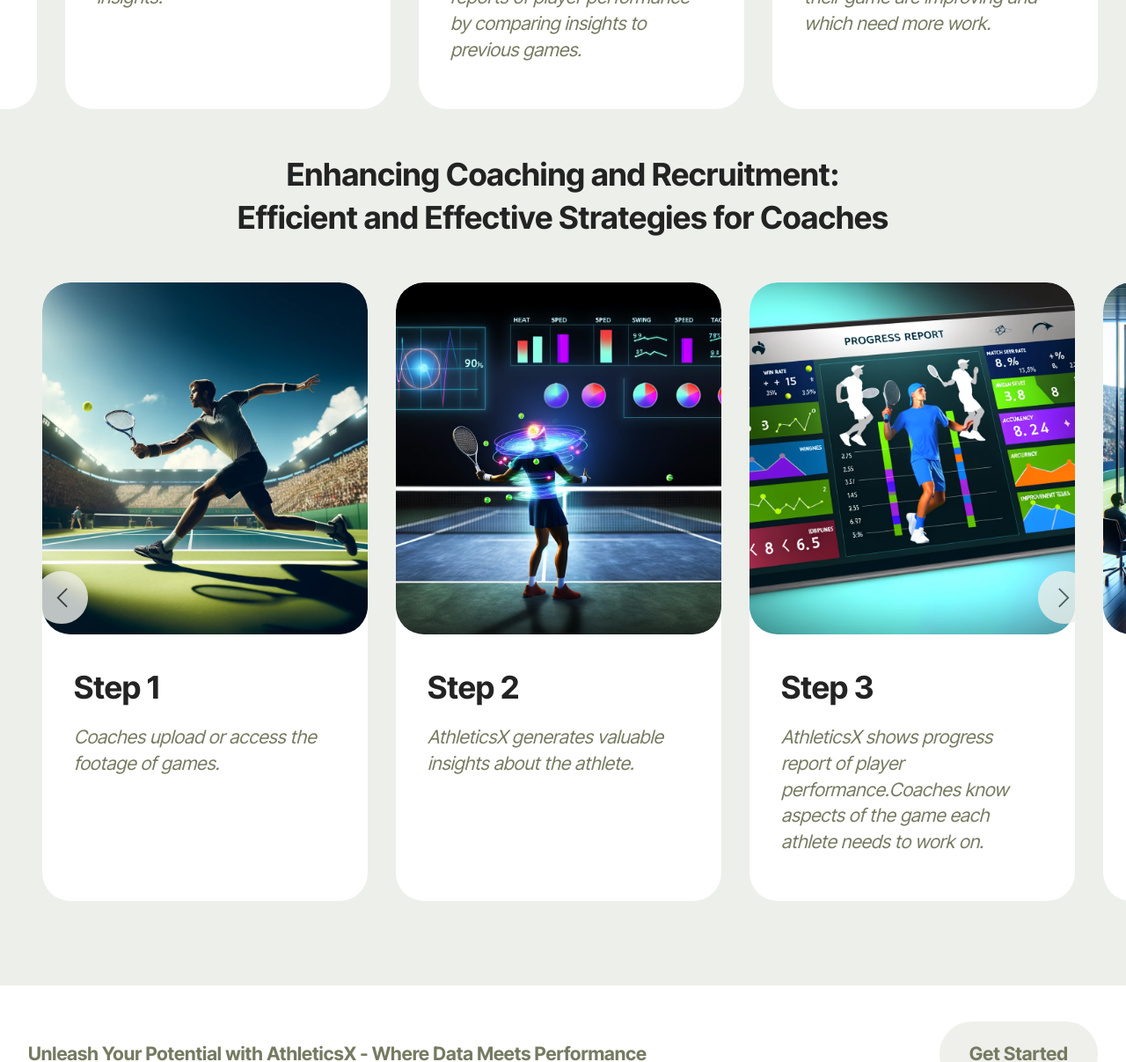
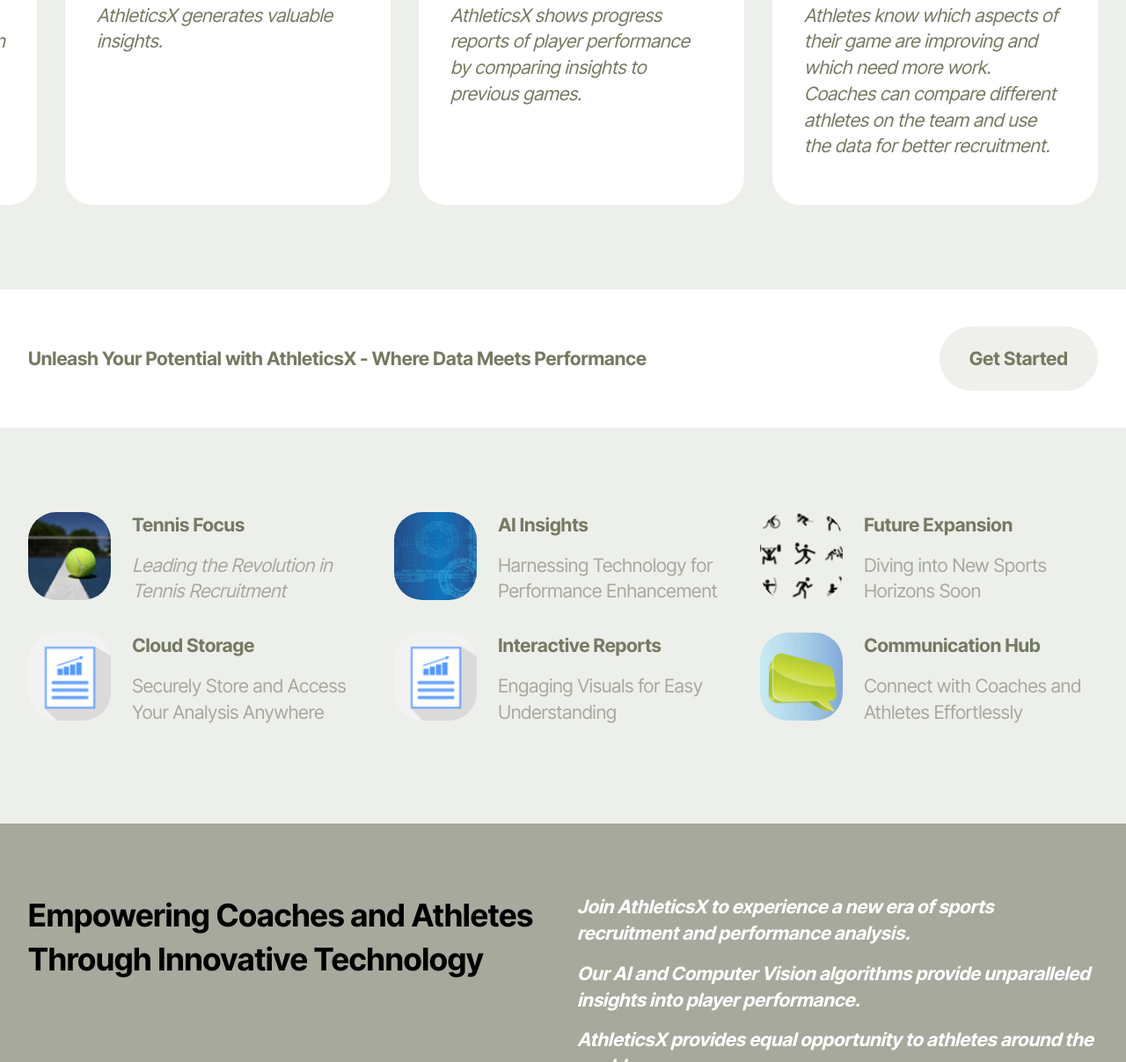
Before and after one commit to AthleticsX/AthleticsX.github.io, a plain HTML site: page index.html in a window 1280 px wide. Shown: the part 1593-2800 px from the top of the page at 88% size. Drawn offline with Linux system fonts and the light colour scheme; files whose address does not match are found by name.

Commit message:
Update index.html

```diff
--- a/index.html
+++ b/index.html
@@ -94,7 +94,7 @@
 				<div class="col-12 content-head">
 					<div class="mbr-section-head mb-5">
 						<h3 class="mbr-section-title mbr-fonts-style align-center mb-0 display-5">
-							<strong>Streamlining Game Insights: A Simple Yet Powerful Approach for Player Analysis</strong></h4>
+							<strong>Streamlining Game Insights for Enhanced Coaching and Recruitment: Simple, Effective Strategies for Player Analysis</strong></h4>
 
 					</div>
 				</div>
@@ -115,7 +115,7 @@
 								<h5 class="item-title mbr-fonts-style display-5">
 									<strong>Step 1</strong></h5>
 
-								<p class="mbr-text mbr-fonts-style mt-3 display-7"><em>Athletes upload footage of games.&nbsp;</em></p>
+								<p class="mbr-text mbr-fonts-style mt-3 display-7"><em>Athletes upload footage of games. Players and coaches can access these videos.&nbsp;</em></p>
 							</div>
 
 
@@ -164,7 +164,7 @@
 								<h5 class="item-title mbr-fonts-style display-5">
 									<strong>Step 4</strong></h5>
 
-								<p class="mbr-text mbr-fonts-style mt-3 display-7"><em>Athletes know which aspects of their game are improving and which need more work.</em></p>
+								<p class="mbr-text mbr-fonts-style mt-3 display-7"><em>Athletes know which aspects of their game are improving and which need more work. Coaches can compare different athletes on the team and use the data for better recruitment.</em></p>
 							</div>
 
 						</div>
@@ -185,108 +185,6 @@
 			</button>
 		</div>
 	</div>
-
-
-<div class="position-relative">
-		<div class="container">
-			<div class="row justify-content-center">
-				<div class="col-12 content-head">
-					<div class="mbr-section-head mb-5">
-						<h3 class="mbr-section-title mbr-fonts-style align-center mb-0 display-5"><br>
-							<strong>Enhancing Coaching and Recruitment: Efficient and Effective Strategies for Coaches</strong></h4>
-
-					</div>
-				</div>
-			</div>
-		</div>
-
-		<div class="embla" data-skip-snaps="true" data-align="center" data-contain-scroll="trimSnaps" data-auto-play="true" data-auto-play-interval="4" data-draggable="true">
-			<div class="embla__viewport container">
-				<div class="embla__container">
-					<div class="embla__slide slider-image item active" style="margin-left: 1rem; margin-right: 1rem;">
-						<div class="slide-content">
-							<div class="item-img">
-								<div class="item-wrapper">
-									<img src="assets/images/coach-player-upload.png" alt="" title="" data-slide-to="1" data-bs-slide-to="1">
-								</div>
-							</div>
-							<div class="item-content">
-								<h5 class="item-title mbr-fonts-style display-5">
-									<strong>Step 1</strong></h5>
-
-								<p class="mbr-text mbr-fonts-style mt-3 display-7"><em style="">Coaches upload or access the footage of games.&nbsp;</em></p>
-							</div>
-
-
-						</div>
-					</div>
-					<div class="embla__slide slider-image item" style="margin-left: 1rem; margin-right: 1rem;">
-						<div class="slide-content">
-							<div class="item-img">
-								<div class="item-wrapper">
-									<img src="assets/images/coach-valuable-insights.png" alt="" title="" data-slide-to="2" data-bs-slide-to="2">
-								</div>
-							</div>
-							<div class="item-content">
-								<h5 class="item-title mbr-fonts-style display-5">
-									<strong>Step 2</strong></h5>
-
-								<p class="mbr-text mbr-fonts-style mt-3 display-7"><em>AthleticsX generates valuable insights about the athlete. &nbsp;</em></p>
-							</div>
-
-						</div>
-					</div>
-					<div class="embla__slide slider-image item" style="margin-left: 1rem; margin-right: 1rem;">
-						<div class="slide-content">
-							<div class="item-img">
-								<div class="item-wrapper">
-									<img src="assets/images/coach-player-reports.png" alt="" title="" data-slide-to="3" data-bs-slide-to="3">
-								</div>
-							</div>
-							<div class="item-content">
-								<h5 class="item-title mbr-fonts-style display-5">
-									<strong>Step 3</strong></h5>
-
-								<p class="mbr-text mbr-fonts-style mt-3 display-7"><em>AthleticsX shows progress report of player performance.Coaches know aspects of the game each athlete needs to work on.&nbsp;</em></p>
-							</div>
-
-						</div>
-					</div>
-					<div class="embla__slide slider-image item" style="margin-left: 1rem; margin-right: 1rem;">
-						<div class="slide-content">
-							<div class="item-img">
-								<div class="item-wrapper">
-									<img src="assets/images/recruitment.png" alt="" title="" data-slide-to="4" data-bs-slide-to="4">
-								</div>
-							</div>
-							<div class="item-content">
-								<h5 class="item-title mbr-fonts-style display-5">
-									<strong>Step 4</strong></h5>
-
-								<p class="mbr-text mbr-fonts-style mt-3 display-7"><em>Coaches can compare different athletes on the team and use the data for better recruitment.
-</em></p>
-							</div>
-
-						</div>
-					</div>
-
-
-
-
-				</div>
-			</div>
-			<button class="embla__button embla__button--prev">
-				<span class="mobi-mbri mobi-mbri-arrow-prev mbr-iconfont" aria-hidden="true"></span>
-				<span class="sr-only visually-hidden visually-hidden visually-hidden">Previous</span>
-			</button>
-			<button class="embla__button embla__button--next">
-				<span class="mobi-mbri mobi-mbri-arrow-next mbr-iconfont" aria-hidden="true"></span>
-				<span class="sr-only visually-hidden visually-hidden visually-hidden">Next</span>
-			</button>
-		</div>
-	</div>
-
-
 
 </section>
 
```
